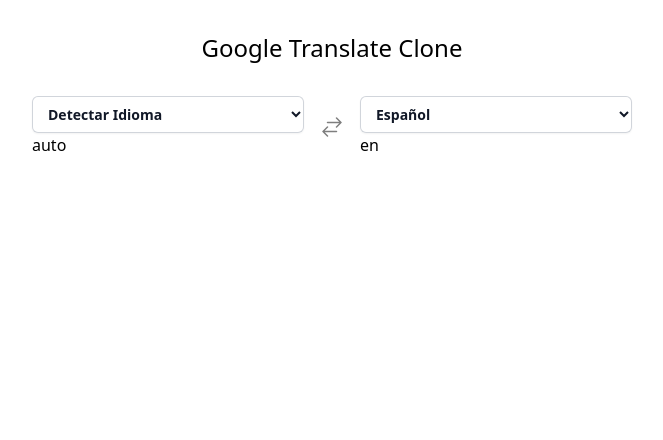
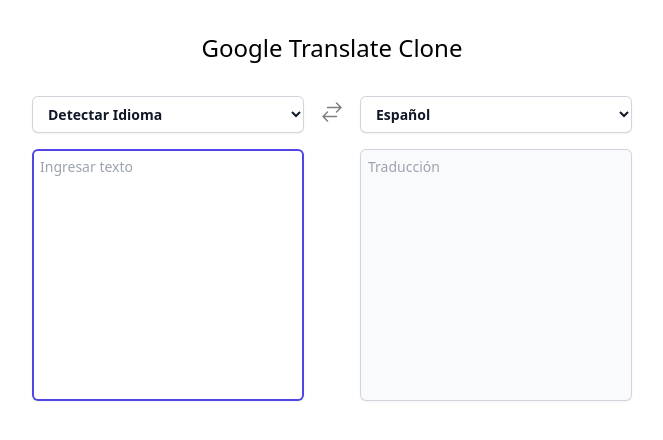
Before and after one commit to renehuanca/google-translate-clone, a React (Vite) app: page / in a window 1280 px wide. Shown: the top 440 px of the page, without its empty margins (308-971 px from the left). Built offline with nearby package versions, Linux system fonts and the light colour scheme.

Commit message:
feat: add textareas

```diff
--- a/src/App.tsx
+++ b/src/App.tsx
@@ -3,24 +3,40 @@
 import { ChangeIcon } from './components/Icons'
 import LanguageSelector from './components/LanguageSelector'
 import { SectionType } from './types.d'
+import TextArea from './components/TextArea'
 
 function App () {
-  const { fromLanguage, toLanguage, setFromLanguage, setToLanguage, interchangeLanguage } = useStore()
+  const {
+    fromLanguage,
+    toLanguage,
+    fromText,
+    result,
+    loading,
+    setFromLanguage,
+    setToLanguage,
+    interchangeLanguage,
+    setFromText,
+    setResult
+  } = useStore()
 
   return (
     <div className='container mx-auto px-4'>
       <h1 className='text-2xl text-center my-8'>Google Translate Clone</h1>
-      <div className='flex max-w-[600px] mx-auto'>
+      <div className='flex items-start max-w-[600px] mx-auto'>
         <div className='w-full'>
           <LanguageSelector
             type={SectionType.From}
             value={fromLanguage}
             onChange={setFromLanguage}
           />
-          {fromLanguage}
+          <TextArea
+            type={SectionType.From}
+            value={fromText}
+            onChange={setFromText}
+          />
         </div>
         <button
-          className={`px-4 ${fromLanguage === AUTO_LANGUAGE ? 'opacity-50' : ''}`}
+          className={`px-4 py-1 ${fromLanguage === AUTO_LANGUAGE ? 'opacity-50' : ''}`}
           disabled={fromLanguage === AUTO_LANGUAGE}
           onClick={() => {
             interchangeLanguage()
@@ -34,7 +50,12 @@
             value={toLanguage}
             onChange={setToLanguage}
           />
-          {toLanguage}
+          <TextArea
+            type={SectionType.To}
+            value={result}
+            onChange={setResult}
+            loading={loading}
+          />
         </div>
       </div>
     </div>
--- a/src/components/LanguageSelector.tsx
+++ b/src/components/LanguageSelector.tsx
@@ -13,7 +13,7 @@
 
   return (
     <select
-      className='inline-flex w-full justify-center rounded-md bg-white px-3 py-2 text-sm font-semibold text-gray-900 shadow-sm ring-1 ring-inset ring-gray-300 outline-none focus:ring focus:border-gray-500 hover:bg-gray-50'
+      className='inline-flex w-full justify-center rounded-md bg-white px-3 py-2 text-sm font-semibold text-gray-900 shadow-sm ring-1 ring-inset ring-gray-300 outline-none focus:ring-2 focus:ring-inset focus:ring-indigo-600 hover:bg-gray-50'
       onChange={handleChange}
       value={value}
     >
--- /dev/null
+++ b/src/components/TextArea.tsx
@@ -0,0 +1,43 @@
+import { type ChangeEvent } from 'react'
+import { SectionType } from '../types.d'
+
+interface Props {
+  type: SectionType
+  loading?: boolean
+  onChange: (value: string) => void
+  value: string
+}
+
+const commonClasses = 'block w-full mt-4 p-2 resize-none rounded-md border-0 text-gray-900 shadow-sm ring-1 ring-inset ring-gray-300 outline-none placeholder:text-gray-400 focus:ring-2 focus:ring-inset focus:ring-indigo-600 sm:py-1.5 sm:text-sm sm:leading-6'
+
+const getPlaceholder = (type: SectionType, loading?: boolean) => {
+  if (type === SectionType.From) return 'Ingresar texto'
+  if (loading === true) return 'Cargando...'
+  return 'Traducción'
+}
+
+export const TextArea = ({ type, loading, value, onChange }: Props) => {
+  const classes = type === SectionType.From
+    ? commonClasses
+    : `${commonClasses} bg-gray-50`
+
+  const handleChange = (evt: ChangeEvent<HTMLTextAreaElement>) => {
+    onChange(evt.target.value)
+  }
+
+  return (
+    <textarea
+      className={classes}
+      cols={30}
+      rows={10}
+      disabled={type === SectionType.To && loading === true}
+      placeholder={getPlaceholder(type, loading)}
+      autoFocus={type === SectionType.From}
+      onChange={(evet) => handleChange}
+    >
+      {value}
+    </textarea>
+  )
+}
+
+export default TextArea
--- /dev/null
+++ b/src/services/translate.ts
@@ -0,0 +1,3 @@
+// NO PUBLIQUES ESTO O SE COLARA TU API KEY EN EL CLIENTE CREA UNA API
+
+const apiKey = import.meta.env.VITE_OPENAI_API_KEY
```
